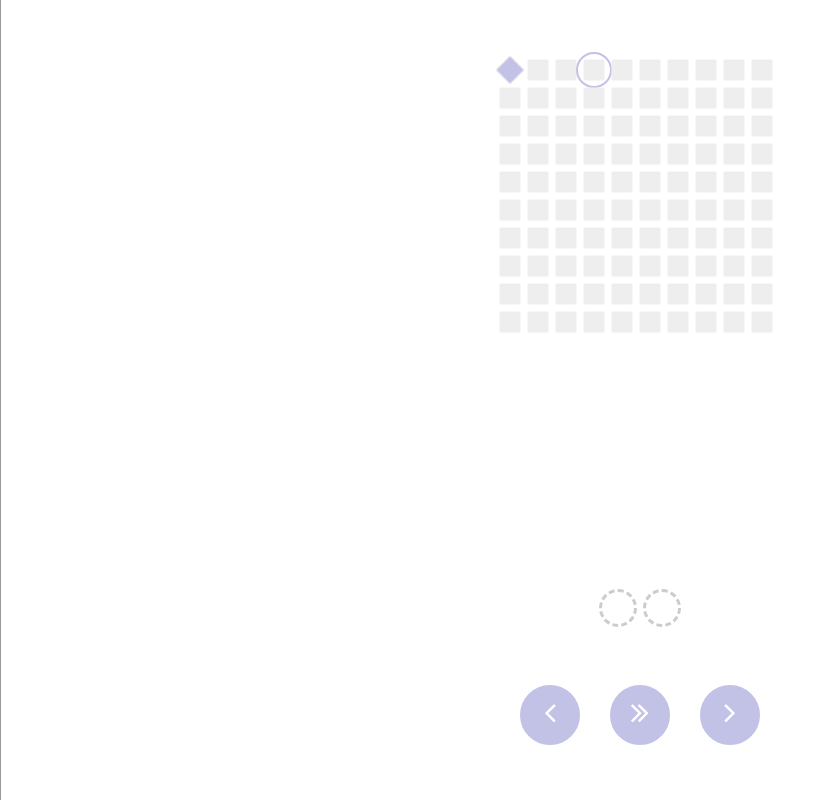
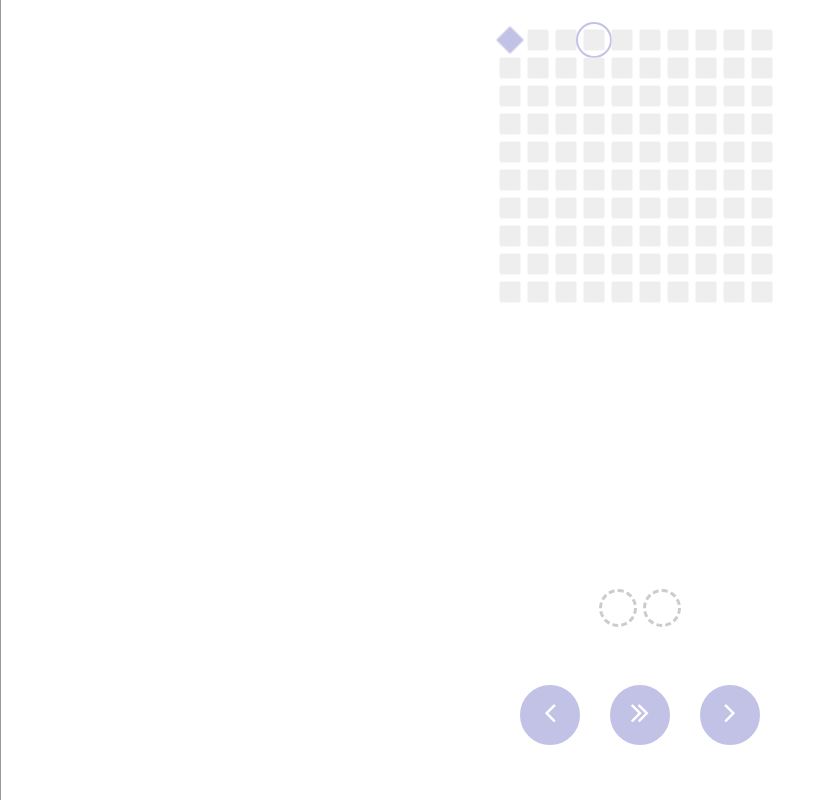
Before and after one commit to JayChetty/double, a React (Create React App) app: page / in a window 1280 px wide. Shown: the whole page, without its empty margins (0-834 px from the left). Built offline with nearby package versions, Linux system fonts and the light colour scheme.

Commit message:
more spacing

```diff
--- a/src/App.css
+++ b/src/App.css
@@ -17,7 +17,7 @@ body {
 
 .grid {
   margin: auto;
-  margin-top: 50px;
+  margin-top: 20px;
 }
 
 .buttons {
@@ -144,7 +144,7 @@ text {
 
 .clear-button {
   margin: 6px;
-  /* border: 1px #c2c2e7 solid; */
+  border: none;
   border-radius: 8px;
   background-color: #c2c2e7;
   color: white;
```
